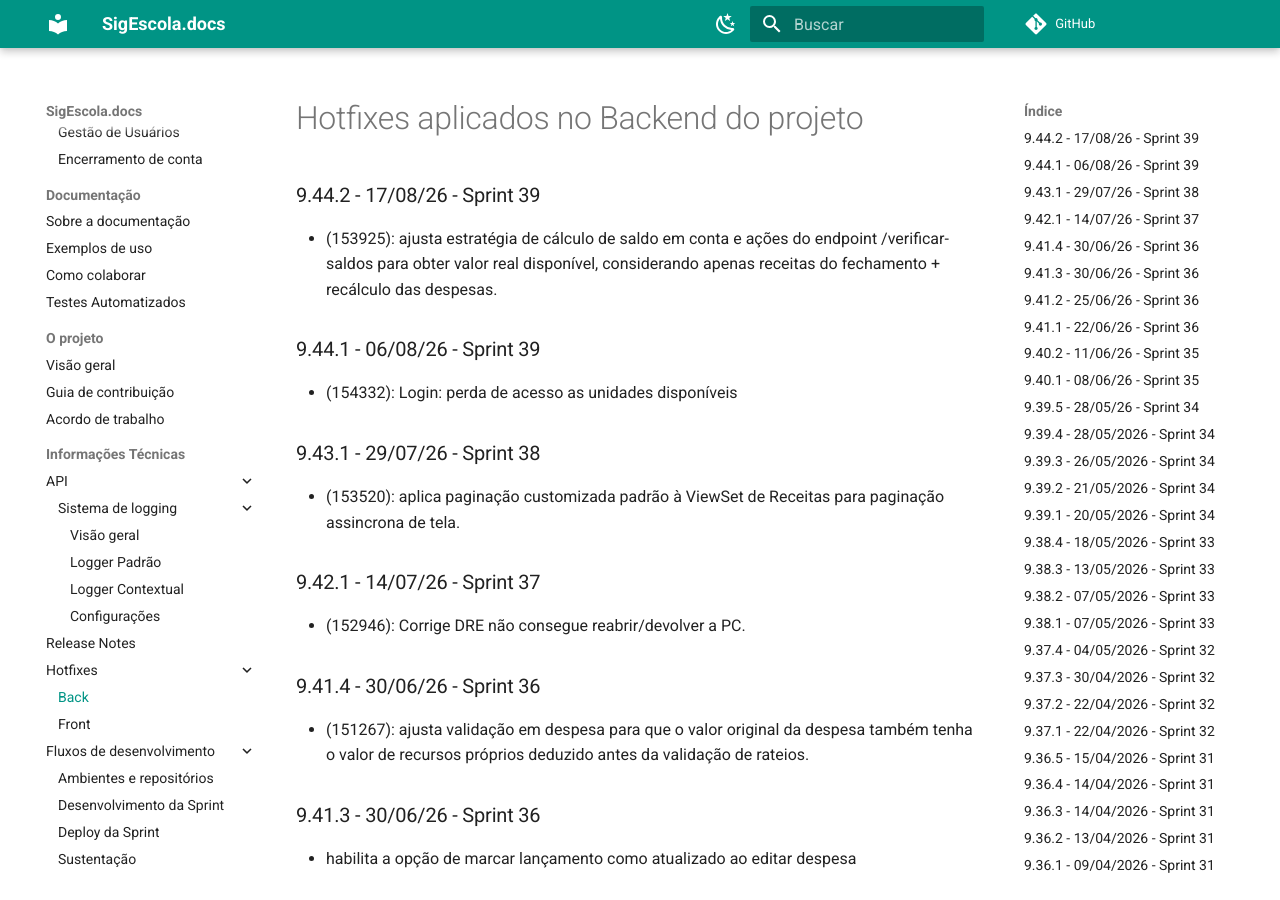
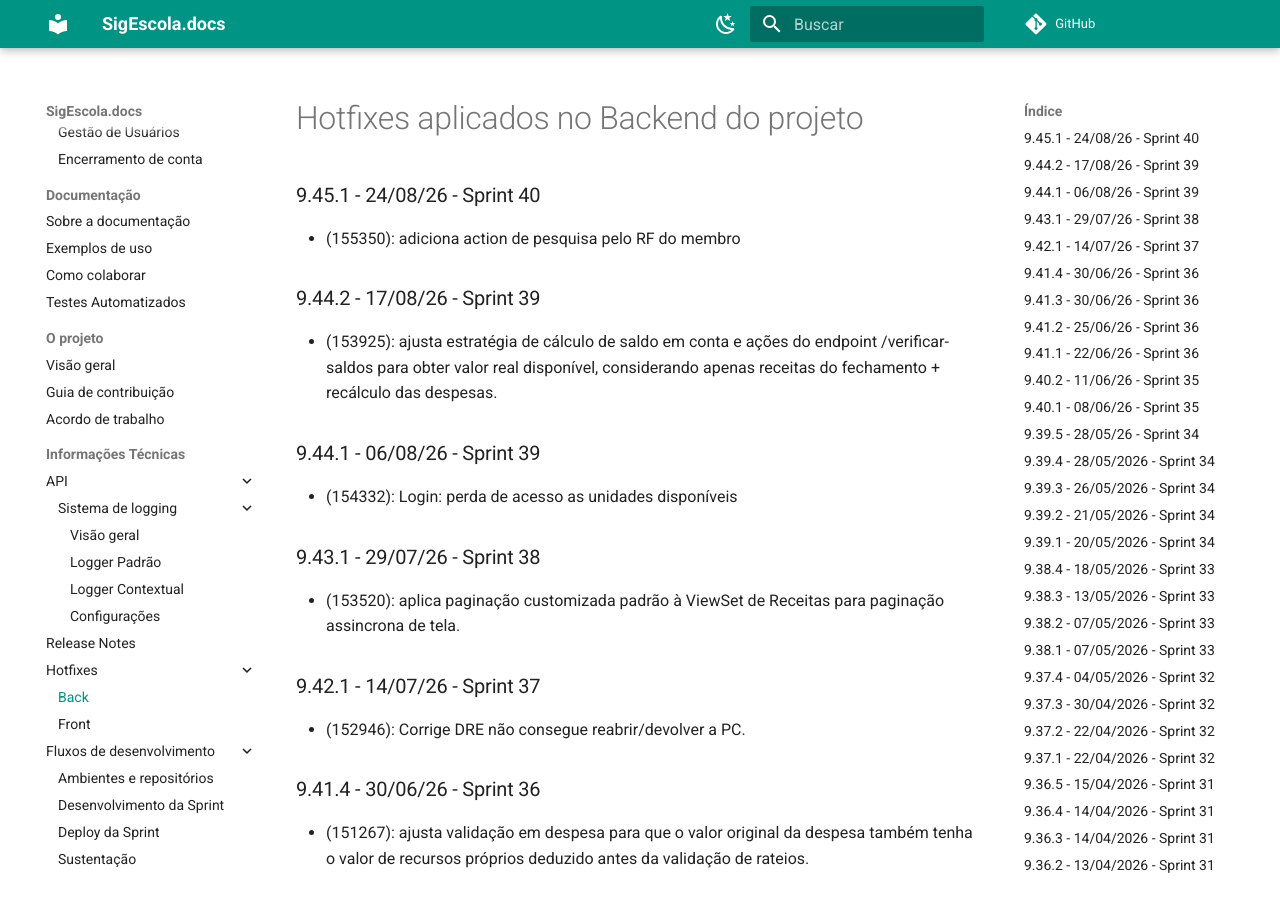
Before and after one commit to prefeiturasp/SME-PTRF-Docs, an MkDocs documentation site: the page built from docs/projeto/hotfixes_back.md, in a window 1280 px wide and 900 px high. Built offline with MkDocs 1.6.1 and Material for MkDocs 9.7.7, drawn with Linux system fonts in a browser that asks for light colours; comment, search, counter and statistics services are not loaded.

Commit message:
Update hotfixes_back.md

```diff
--- a/docs/projeto/hotfixes_back.md
+++ b/docs/projeto/hotfixes_back.md
@@ -1,4 +1,7 @@
 # Hotfixes aplicados no Backend do projeto
+
+### 9.45.1 - 24/08/26 - Sprint 40
+* (155350): adiciona action de pesquisa pelo RF do membro
 
 ### 9.44.2 - 17/08/26 - Sprint 39
 * (153925): ajusta estratégia de cálculo de saldo em conta e ações do endpoint /verificar-saldos para obter valor real disponível, considerando apenas receitas do fechamento + recálculo das despesas.
```
